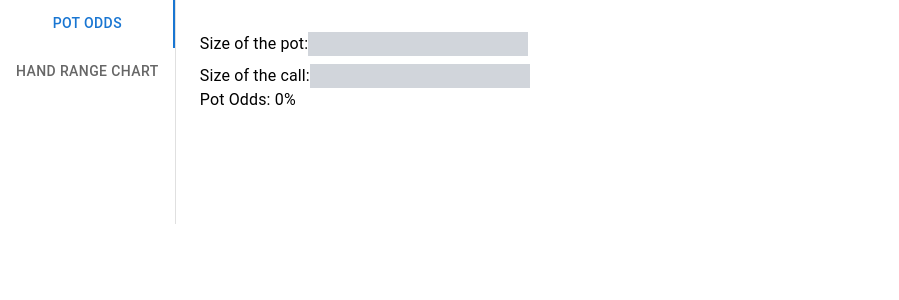
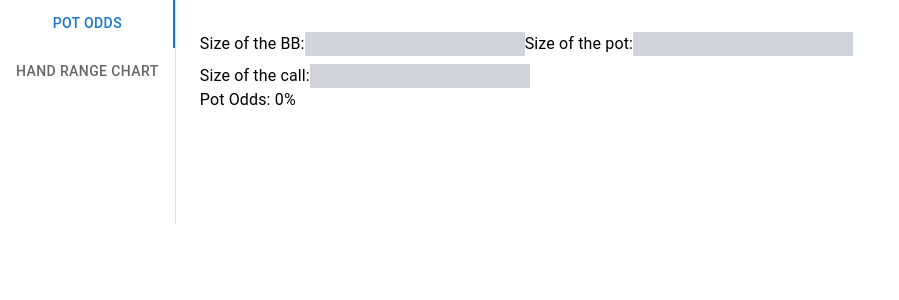
Before and after one commit to Hizaguru/Bad-Beat, a React (Create React App) app: page / in a window 1280 px wide. Shown: the top 300 px of the page, without its empty margins (0-899 px from the left). Built offline with nearby package versions, Linux system fonts and the light colour scheme.

Commit message:
Show blinds

```diff
--- a/src/Components/PotOdds/PotOddsCalculator.tsx
+++ b/src/Components/PotOdds/PotOddsCalculator.tsx
@@ -1,30 +1,40 @@
-import { useEffect, useState } from 'react';
-import { calculatePotOdds } from './utils';
+import { useEffect, useState } from "react";
+import { calculatePotOdds } from "./utils";
 
 const PotOddsCalculator = () => {
-  const [potSize, setPotSize] = useState('');
-  const [callSize, setCallSize] = useState('');
-  const [potOdds, setPotOdds] = useState('');
-
-
-
+  const [bigBlind, setBigBlind] = useState("");
+  const [potSize, setPotSize] = useState("");
+  const [callSize, setCallSize] = useState("");
+  const [potOdds, setPotOdds] = useState("");
 
   useEffect(() => {
-    handleCalculatePotOdds()},[potSize, callSize]);
+    handleCalculatePotOdds();
+  }, [potSize, callSize, potOdds, bigBlind]);
 
   const handleCalculatePotOdds = () => {
     if (potSize && callSize) {
       const potSizeFloat = parseFloat(potSize);
       const callSizeFloat = parseFloat(callSize);
+      const bigBlindFloat = parseFloat(bigBlind);
 
       const potOddsValue = calculatePotOdds(potSizeFloat, callSizeFloat);
       setPotOdds(potOddsValue.toFixed(2));
+      setBigBlind(bigBlindFloat.toFixed(2));
     }
   };
 
   return (
     <form>
-      <div className='py-2'>
+      <div className="py-2">
+        <label>
+          Size of the BB:
+          <input
+            type="text"
+            value={bigBlind}
+            onChange={(e) => setBigBlind(e.target.value)}
+            className="bg-gray-300"
+          />
+        </label>
         <label>
           Size of the pot:
           <input
@@ -48,12 +58,12 @@ const PotOddsCalculator = () => {
       </div>
       {potOdds ? (
         <div>
-          Pot Odds: {parseFloat(potOdds) * 100}%
+          <div>Pot Odds: {parseFloat(potOdds) * 100}%</div>
+          <div>Big blind: {parseFloat(bigBlind)}</div>
+          <div>Small blind: {parseFloat(bigBlind) / 2}</div>
         </div>
       ) : (
-        <div>
-          Pot Odds: 0%
-        </div>
+        <div>Pot Odds: 0%</div>
       )}
     </form>
   );
--- a/src/Components/PotOdds/utils.ts
+++ b/src/Components/PotOdds/utils.ts
@@ -1,6 +1,6 @@
 export const calculatePotOdds = (potSize: number, callSize: number): number => {
-    if (potSize > 0 && callSize > 0) {
-      return potSize / (potSize + callSize);
-    }
-    return 0;
-  };
+  if (potSize > 0 && callSize > 0) {
+    return callSize / (potSize + callSize);
+  }
+  return 0;
+};
```
Lines whose indentation alone changed are shown as unchanged.
